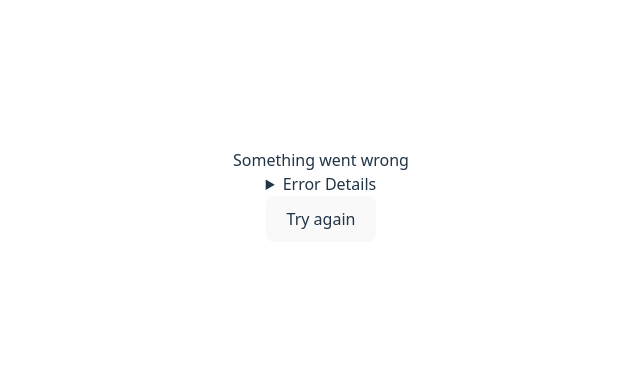
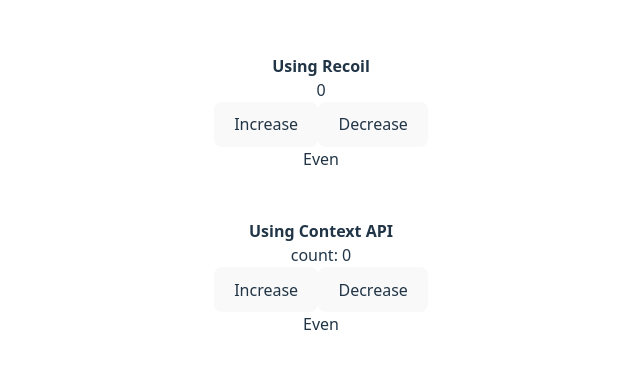
Before and after one commit to senthil-athiban/state-management, a React (Vite) app: page / in a window 1280 px wide. Shown: the part 205-574 px from the top of the page, without its empty margins (319-959 px from the left). Built offline with nearby package versions, Linux system fonts and the light colour scheme.

Commit message:
add_recoil

```diff
--- a/src/App.tsx
+++ b/src/App.tsx
@@ -1,20 +1,22 @@
 import React from "react";
 import { RecoilRoot } from "recoil";
-import "./App.css";
-import CharacterCounter from "./CharacterCounter";
 import ContextCounterComp from "./components/context-counter.component";
 import CounterProvider from "./context/counter.context";
 import ErrorBoundary from "./components/error-boundary.component";
+import RecoilCounter from "./components/recoil-counter.component";
+import "./App.css";
 
 function App() {
   return (
-    // <RecoilRoot>
-    //   <CharacterCounter />
-    // </RecoilRoot>
     <ErrorBoundary>
-    <CounterProvider>
-      <ContextCounterComp />
-    </CounterProvider>
+      <div className="space-y-12">
+        <RecoilRoot>
+          <RecoilCounter />
+        </RecoilRoot>
+        <CounterProvider>
+          <ContextCounterComp />
+        </CounterProvider>
+      </div>
     </ErrorBoundary>
   );
 }
--- a/src/CharacterCounter.tsx
+++ /dev/null
@@ -1,36 +0,0 @@
-import React from "react";
-import { useRecoilState, useRecoilValue } from "recoil";
-import { textState } from "./store/atoms/text";
-import { charCountState } from "./store/selectors/character";
-
-function TextInput() {
-  const [text, setText] = useRecoilState(textState);
-
-  const onChange = (event: React.ChangeEvent<HTMLInputElement>) => {
-    setText(event.target.value);
-  };
-
-  return (
-    <div>
-      <input type="text" value={text} onChange={onChange} />
-      <br />
-      Echo: {text}
-    </div>
-  );
-}
-
-function CharacterCount() {
-  const count = useRecoilValue(charCountState);
-  return <div>Character Count: {count}</div>;
-}
-
-const CharacterCounter = () => {
-  return (
-    <div>
-      <TextInput />
-      <CharacterCount />
-    </div>
-  );
-};
-
-export default CharacterCounter;
--- a/src/components/context-counter.component.tsx
+++ b/src/components/context-counter.component.tsx
@@ -2,14 +2,15 @@
 import { useCounter } from '../context/counter.context'
 
 const ContextCounterComp = () => {
-    const { count, setCount } = useCounter();
   return (
     <div className='flex flex-col gapy-y-2'>
+      <p className='font-bold'>Using Context API</p>
+        <Count />
         <div>
             <Increase />
             <Decrease />
         </div>
-        <Count />
+        <IsEven />
     </div>
   )
 }
@@ -36,4 +37,12 @@
     )
   }
 
+  const IsEven = () => {
+    const {count} = useCounter();
+    const isEven = count % 2 === 0;
+    return (
+      <p>{isEven ? "Even" : "Odd"}</p>
+    )
+  }
+
 export default ContextCounterComp
--- /dev/null
+++ b/src/components/recoil-counter.component.tsx
@@ -0,0 +1,40 @@
+import React from "react";
+import { useRecoilValue, useSetRecoilState } from "recoil";
+import { counterAtom } from "../recoil-store/atoms/counterAtom";
+import { evenSelector } from "../recoil-store/selectors/counterSelector";
+
+const RecoilCounter = () => {
+  return (
+    <div>
+      <p className="font-bold">Using Recoil</p>
+      <Count />
+      <Increase />
+      <Decrease />
+      <IsEvenComponent />
+    </div>
+  );
+};
+
+const Count = () => {
+  const count = useRecoilValue(counterAtom);
+  return <div>{count}</div>;
+};
+
+const Increase = () => {
+  const setCount = useSetRecoilState(counterAtom);
+
+  return <button onClick={() => setCount((p) => p + 2)}>Increase</button>;
+};
+
+const Decrease = () => {
+  const setCount = useSetRecoilState(counterAtom);
+  return <button onClick={() => setCount((p) => p - 1)}>Decrease</button>;
+};
+
+// selector
+const IsEvenComponent = () => {
+  const isEven = useRecoilValue(evenSelector);
+  return <p>{isEven ? "Even" : "Odd"}</p>;
+};
+
+export default RecoilCounter;
--- a/src/context/counter.context.tsx
+++ b/src/context/counter.context.tsx
@@ -16,7 +16,7 @@
 }
 
 export const useCounter = (): CounterContextType => {
-    const counterContext = undefined;
+    const counterContext = useContext(CounterContext);
     if(!counterContext) {
         throw new Error('useCounter must be used inside within the  counter provider');
     }
--- /dev/null
+++ b/src/recoil-store/atoms/counterAtom.ts
@@ -0,0 +1,6 @@
+import { atom } from 'recoil';
+
+export const counterAtom = atom<number>({
+  key: 'counter',
+  default: 0,
+});
--- /dev/null
+++ b/src/recoil-store/selectors/counterSelector.ts
@@ -0,0 +1,11 @@
+import { selector } from "recoil";
+import { counterAtom } from "../atoms/counterAtom";
+
+export const evenSelector = selector({
+    key: 'counterSelector',
+    get: ({get}) => {
+      const num = get(counterAtom);
+      const isEven = num % 2 === 0;
+      return isEven;
+    },
+  });
--- a/src/store/atoms/text.ts
+++ /dev/null
@@ -1,6 +0,0 @@
-import { atom } from 'recoil';
-
-export const textState = atom<string>({
-  key: 'textState',
-  default: '',
-});
--- a/src/store/selectors/character.ts
+++ /dev/null
@@ -1,10 +0,0 @@
-import { selector } from "recoil";
-import { textState } from "../atoms/text";
-
-export const charCountState = selector({
-    key: 'charCountState',
-    get: ({get}) => {
-      const text = get(textState);
-      return text.length;
-    },
-  });
```
Also changed, not shown: package.json (+5 -5 lines), 1 other file (tests, documents, lock files or other folders).
